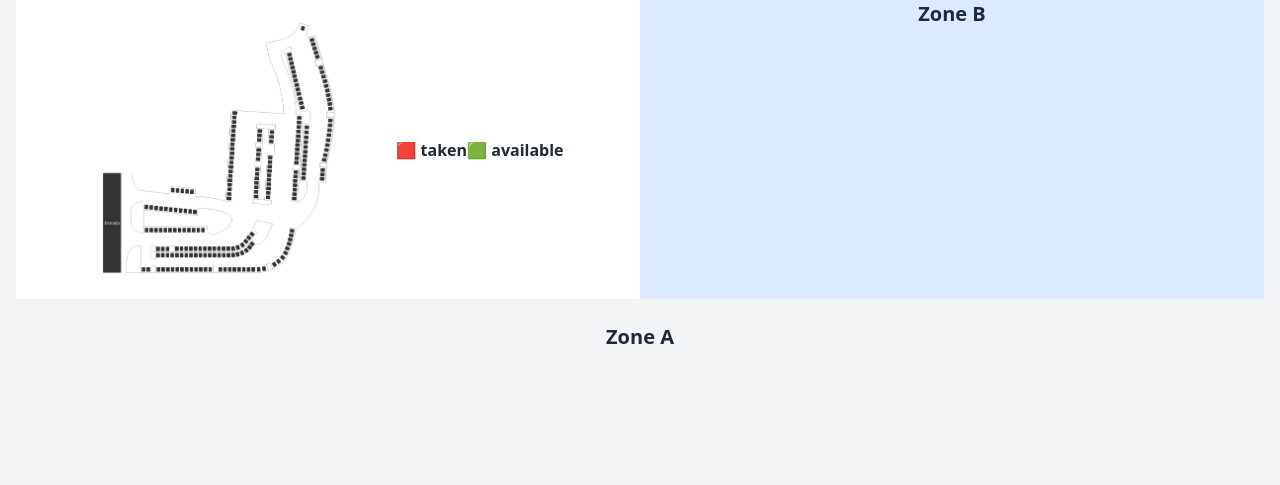
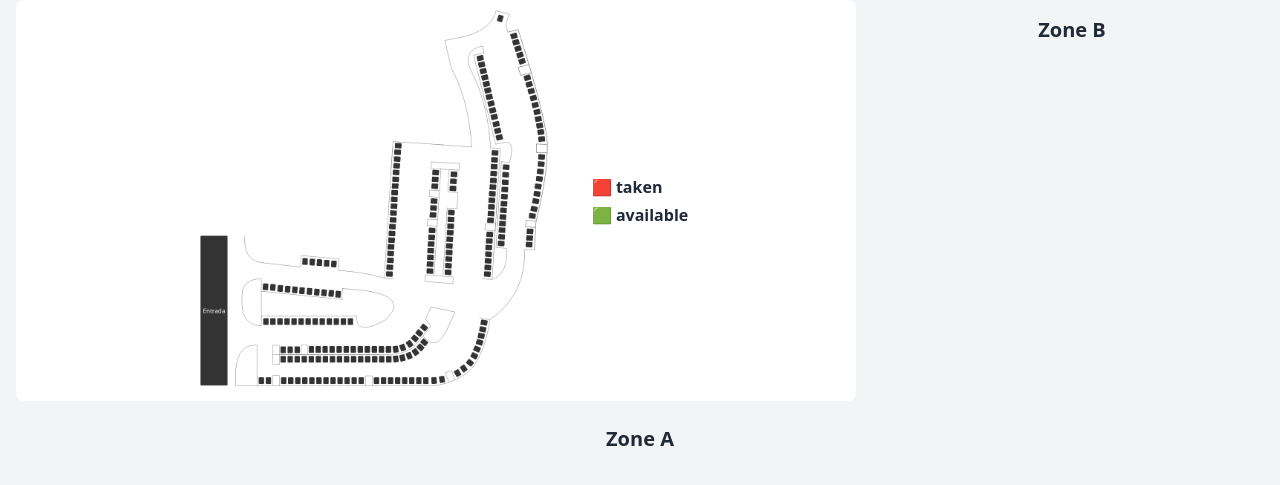
Before and after one commit to leviuuuwwu/InglesProyecto, a Flask app: template templates/public.html in a window 1280 px wide. Shown: the part 88-573 px from the top of the page. Run offline with Flask 3, Linux system fonts and the light colour scheme; the template is opened without the code that fills it, so the values that code supplies are empty.

Commit message:
arreglando

```diff
--- a/data/parqueos.py
+++ b/data/parqueos.py
@@ -18,7 +18,7 @@ for col, cantidad in enumerate(zona1_config):
         id_actual += 1
 
 # ZONA 2 (contados en filas hacia la derecha)
-zona2_config = [7, 7, 7, 7, 7, 7]  # 6 filas
+zona2_config = [9, 9, 9, 9, 9, 9]  # 6 filas
 for fila, cantidad in enumerate(zona2_config):
     for _ in range(cantidad):
         parqueos.append({
--- a/templates/public.html
+++ b/templates/public.html
@@ -79,25 +79,26 @@
   <main class="container px-4 mx-auto">
     <div class="grid grid-cols-1 gap-6 items-start">
       <!-- Columna izquierda: imagen + Zona A -->
-        <div class="grid grid-cols-2 bg-white">
+        <div class="flex justify-between">
             <!-- Imagen de parqueo -->
-            <div class="bg-white p-4 flex justify-center rounded-lg w-150">
+            <div class="flex-grow bg-white flex justify-center rounded-lg w-150 items-center">
                 <img
                     src="{{ url_for('static', filename='img/parqueo.png') }}"
                     alt="Zona de parqueo"
-                    class="w-64 opacity-80"
+                    class="w-96 opacity-80"
                 />
-                 <div class="ml-12 flex items-center justify-center">
+                 <div class="ml-6 flex flex-col justify-center space-y-1">
                     <h1>🟥 <strong>taken</strong></h1>
                     <h1>🟩 <strong>available</strong></h1>
                 </div>
             </div>
             <!-- Columna derecha: Zona B -->
-            <section class="zona-b w-full justify-end bg-blue-100">
+            <section class="zona-b py-4 ml-6 w-96">
                 <h2 class="text-xl font-semibold mb-4 text-center">Zone B</h2>
-                <div class=" grid grid-cols-6 gap-2 items-center">
+                <div class="mx-auto max-w-xs">
+                    <div class=" grid grid-cols-6 gap-2 justify-center">
                     {% for i in range(1,7) %}
-                <div class="bg-red-500 flex flex-col space-y-1 justify-center">
+                        <div class="flex flex-col space-y-1 items-center">
                             {% for p in parqueos if p.zona == 'B' and p.subzona == 'fila-' ~ i %}
                             <div
                             class="box {% if p.estado == 'available' %} bg-green-500 {% else %} bg-red-500 {% endif %}"
@@ -108,6 +109,7 @@
                             {% endfor %}
                         </div>
                     {% endfor %}
+                    </div>
                 </div>
             </section>
         </div>
```
Lines whose indentation alone changed are shown as unchanged.
